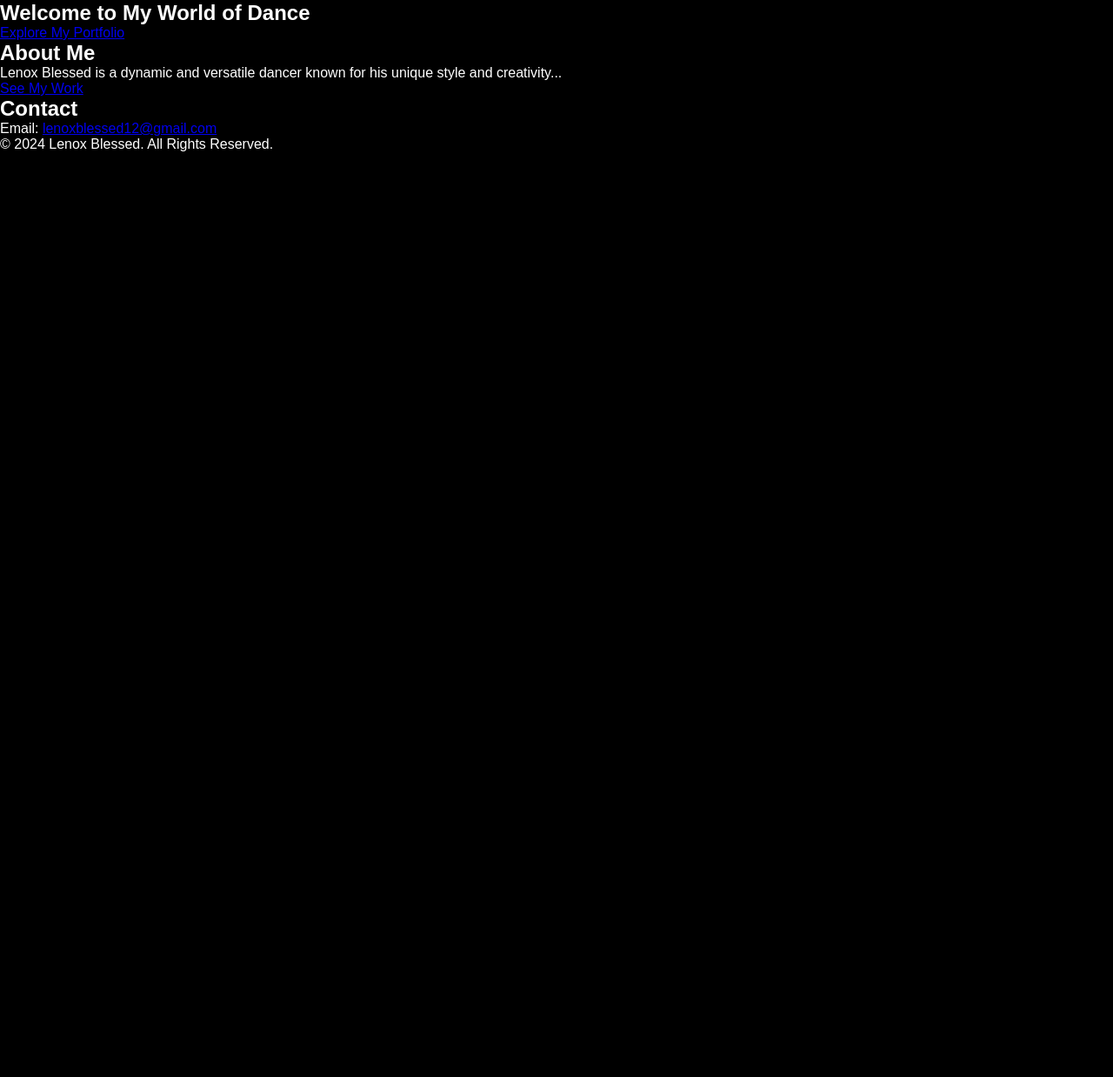
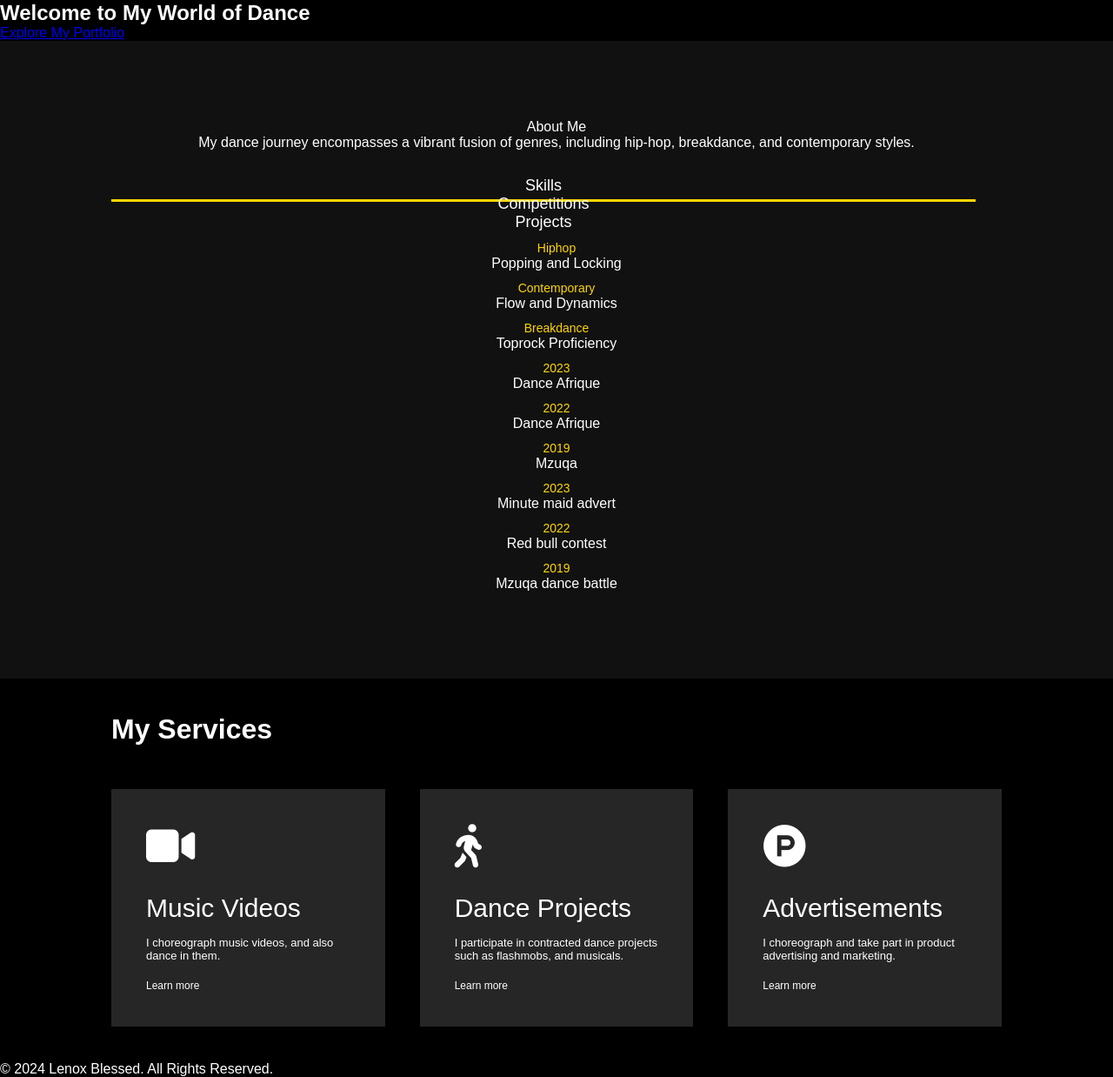
Before and after one commit to BluestNerd/lenox_web, a plain HTML site: page index.html in a window 1280 px wide. Shown: the part 633-1871 px from the top of the page at 87% size. Before the commit the page ends 808 px from the top, so only its background shows below. Drawn offline with Linux system fonts and the light colour scheme.

Commit message:
Update index.html

```diff
--- a/index.html
+++ b/index.html
@@ -40,16 +40,92 @@
         <a href="portfolio.html" class="cta-button">Explore My Portfolio</a>
     </section>
 
-    <section class="about">
-        <h2>About Me</h2>
-        <p>Lenox Blessed is a dynamic and versatile dancer known for his unique style and creativity...</p>
-        <a href="portfolio.html" class="cta-button">See My Work</a>
-    </section>
+   <!-- About Section -->
+<div id="about">
+  <div class="container">
+    <div class="sub-title">About Me</div>
+    <p>My dance journey encompasses a vibrant fusion of genres,
+      including hip-hop, breakdance, and contemporary styles.</p>
+    <div class="tab-titles">
+      <p class="tab-links active-link" onclick="opentab('skills')">Skills</p>
+      <p class="tab-links" onclick="opentab('experience')">Competitions</p>
+      <p class="tab-links" onclick="opentab('projects')">Projects</p>
+    </div>
+    <div class="tab-contents active-tab" id="skills">
+      <ul>
+        <li><span>Hiphop</span><br>Popping and Locking</li>
+        <li><span>Contemporary</span><br>Flow and Dynamics</li>
+        <li><span>Breakdance</span><br>Toprock Proficiency</li>
+      </ul>
+    </div>
+    <div class="tab-contents" id="experience">
+      <ul>
+        <li><span>2023</span><br>Dance Afrique</li>
+        <li><span>2022</span><br>Dance Afrique</li>
+        <li><span>2019</span><br>Mzuqa</li>
+      </ul>
+    </div>
+    <div class="tab-contents" id="projects">
+      <ul>
+        <li><span>2023</span><br>Minute maid advert</li>
+        <li><span>2022</span><br>Red bull contest</li>
+        <li><span>2019</span><br>Mzuqa dance battle</li>
+      </ul>
+    </div>
+  </div>
+</div>
 
-    <section class="contact" id="contact">
-        <h2>Contact</h2>
-        <p>Email: <a href="mailto:lenoxblessed12@gmail.com">lenoxblessed12@gmail.com</a></p>
-    </section>
+
+<!------services------->
+<div id="services">
+  <div class="container">
+    <h1 class="sub-title">My Services</h1>
+    <div class="services-list">
+      <div>
+        <i class="fa-solid fa-video"></i>
+        <h2>Music Videos</h2>
+        <p>I choreograph music videos, and also dance in them.</p>
+        <a href="#">Learn more</a>
+      </div>
+      <div>
+        <i class="fa-solid fa-person-walking"></i>
+        <h2>Dance Projects</h2>
+        <p>I participate in contracted dance projects such as flashmobs, and musicals.</p>
+        <a href="#">Learn more</a>
+      </div>
+      <div>
+        <i class="fa-brands fa-product-hunt"></i>
+        <h2>Advertisements</h2>
+        <p>I choreograph and take part in product advertising and marketing.</p>
+        <a href="#">Learn more</a>
+      </div>
+
+    </div>
+  </div>
+</div>
+
+
+
+<script>
+  var tablinks = document.getElementsByClassName("tab-links");
+  var tabcontents = document.getElementsByClassName("tab-contents");
+
+  function opentab(tabname){
+    for(tablink of tablinks){
+      tablink.classList.remove("active-link");
+    }
+    for(tabcontent of tabcontents){
+      tabcontent.classList.remove("active-tab");
+    }
+    event.currentTarget.classList.add("active-link");
+    document.getElementById(tabname).classList.add("active-tab")
+  }
+
+
+
+</script>
+</body>
+</html>
 
     <footer>
         <p>© 2024 Lenox Blessed. All Rights Reserved.</p>
```
